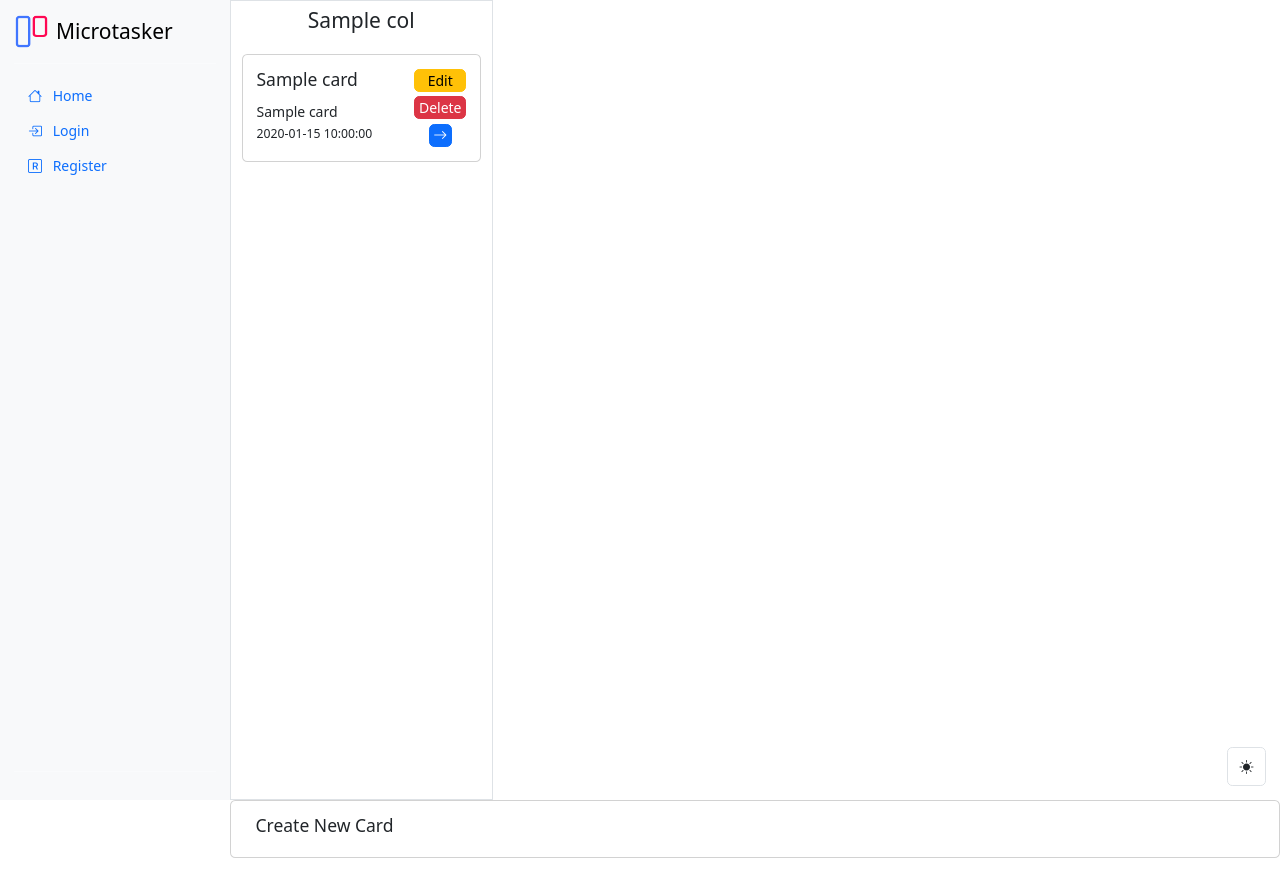
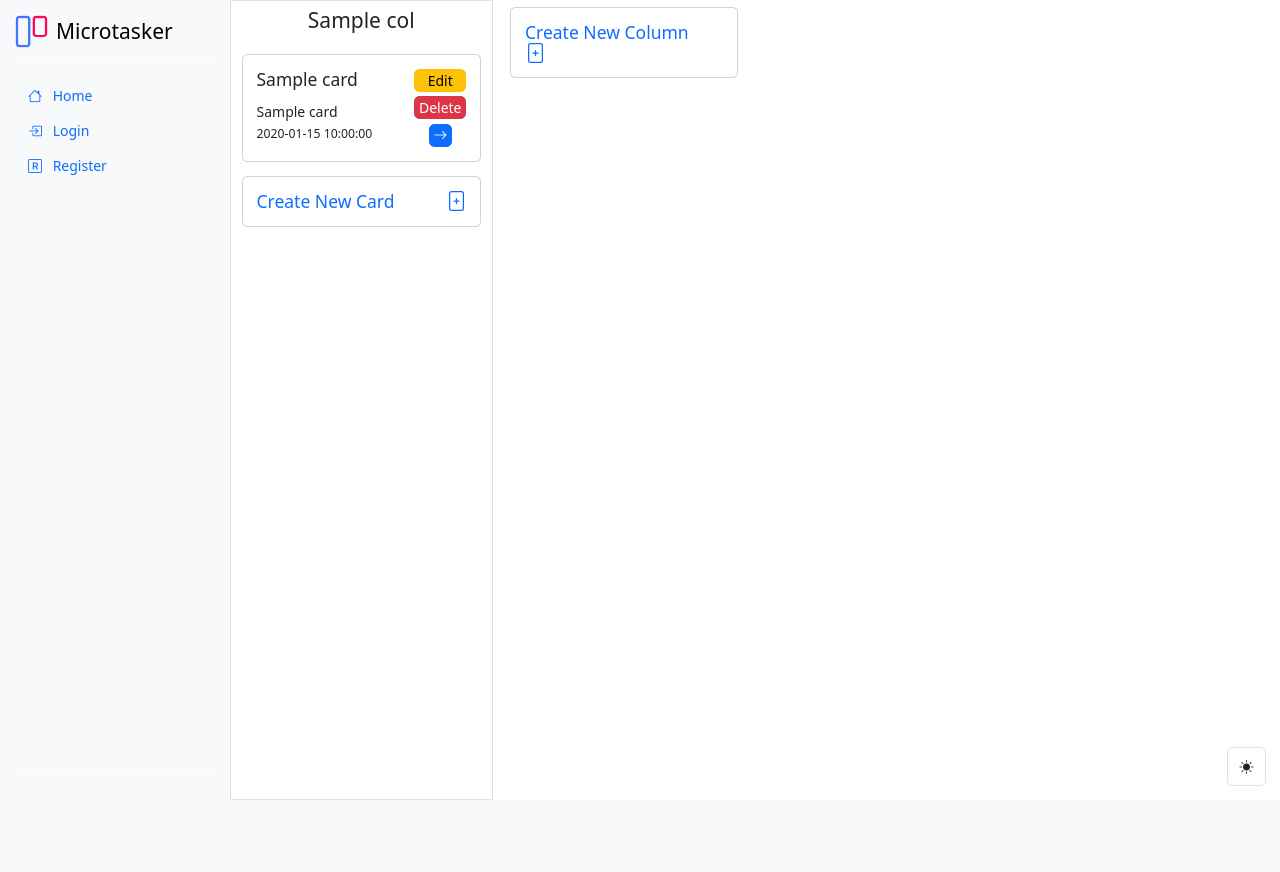
Before and after one commit to TFSM00/Microtasker, a Flask app: page /board/1 in a window 1280 px wide. After the commit the page ends 800 px from the top, so only its background shows below. Run offline with Flask 3, Linux system fonts and the light colour scheme; tables that the repository leaves empty hold one stand-in row (values such as "Sample post"); some libraries are stand-ins or nearby versions.

Commit message:
Added column creating function and fixed their display on-board

```diff
--- a/main.py
+++ b/main.py
@@ -40,6 +40,7 @@ login_manager.init_app(app)
 #TODO: Create boards
 #TODO: Edit board names
 #TODO: Edit and Delete boards, columns and cards
+#TODO: Add remember me function
 
 
 class Board(db.Model):
@@ -272,9 +273,24 @@ def createboard():
 def addcol(id):
     form = AddColForm()
     if request.method == "POST":
-        pass
-        # Add DB interact
-        # Add button to go back to board
+        if form.validate_on_submit():
+            col_check = db.session.query(Column).filter_by(column_name=form.col_name.data).first()
+            if col_check:
+                flash("A column with this name already exists in this board. Try again")
+                return redirect(url_for('addcol', id=id))
+            else:
+                board_object = db.session.get(Board, id)
+                newCol = Column(
+                    column_name = form.col_name.data,
+                    user = current_user,
+                    board = board_object
+                )
+                db.session.add(newCol)
+                db.session.commit()
+                return redirect(url_for('addcol', id=id))
+        else:
+            flash("The column name can't have more than 50 characters")
+            return redirect(url_for('addcol', id=id))
     else:
         board_object = db.session.get(Board, id)
         return render_template('addcolumn.html', id = board_object.id, form = form, cols = board_object.columns)
--- a/templates/board.html
+++ b/templates/board.html
@@ -5,23 +5,6 @@
 
 <div class="container">
     <div class="row">
-        {% if not board.columns|length %}
-        <div class="card m-3" style="max-width: 20vw;">
-            <div class="card-body">
-                <div class="d-grid">
-                    <a href="{{ url_for('addcol', id=board.id) }}" class="text-decoration-none">
-                    <div class="row row-cols-2 d-flex justify-content-between align-items-center">
-                        <h5 class="col-auto card-title m-0">Create New Column</h5>
-                        <svg class="col-auto" xmlns="http://www.w3.org/2000/svg" width="20" height="20" fill="currentColor" class="bi bi-file-plus" viewBox="0 0 16 16">
-                            <path d="M8.5 6a.5.5 0 0 0-1 0v1.5H6a.5.5 0 0 0 0 1h1.5V10a.5.5 0 0 0 1 0V8.5H10a.5.5 0 0 0 0-1H8.5V6z"></path>
-                            <path d="M2 2a2 2 0 0 1 2-2h8a2 2 0 0 1 2 2v12a2 2 0 0 1-2 2H4a2 2 0 0 1-2-2V2zm10-1H4a1 1 0 0 0-1 1v12a1 1 0 0 0 1 1h8a1 1 0 0 0 1-1V2a1 1 0 0 0-1-1z"></path>
-                        </svg>
-                    </div>
-                    </a>
-                </div>
-            </div>
-        </div>
-        {% else %}
         {% for col in board.columns %}
         <div class="col-3 border board-col">
             <h4 class="mt-2 mb-4 text-center">{{ col.column_name }}</h4>
@@ -78,20 +61,40 @@
                     </div>
                 </div>
             {% endfor %}
-            </div>
             <div class="card w-100 mb-3">
                 <div class="card-body">
                     <div class="d-grid">
-                        <div class="row row-cols-2 d-flex justify-content-between">
-                            <div class="col-auto d-flex flex-column gap-1">
-                                <h5 class="card-title" style="display: inline;">Create New Card</h5>
+                        <a href="{{ url_for('addcol', id=board.id) }}" class="text-decoration-none">
+                            <div class="row row-cols-2 d-flex justify-content-between align-items-center">
+                                <h5 class="col-auto card-title m-0">Create New Card</h5>
+                                <svg class="col-auto" xmlns="http://www.w3.org/2000/svg" width="20" height="20" fill="currentColor" class="bi bi-file-plus" viewBox="0 0 16 16">
+                                    <path d="M8.5 6a.5.5 0 0 0-1 0v1.5H6a.5.5 0 0 0 0 1h1.5V10a.5.5 0 0 0 1 0V8.5H10a.5.5 0 0 0 0-1H8.5V6z"></path>
+                                    <path d="M2 2a2 2 0 0 1 2-2h8a2 2 0 0 1 2 2v12a2 2 0 0 1-2 2H4a2 2 0 0 1-2-2V2zm10-1H4a1 1 0 0 0-1 1v12a1 1 0 0 0 1 1h8a1 1 0 0 0 1-1V2a1 1 0 0 0-1-1z"></path>
+                                </svg>
                             </div>
+                        </a>
                     </div>
                 </div>
             </div>
         </div>
         {% endfor %}
-        {% endif %}
+        <div class="col-3">
+        <div class="card m-2" style="max-width: 20vw;">
+            <div class="card-body">
+                <div class="d-grid">
+                    <a href="{{ url_for('addcol', id=board.id) }}" class="text-decoration-none">
+                        <div class="row row-cols-2 d-flex justify-content-between align-items-center">
+                            <h5 class="col-auto card-title m-0">Create New Column</h5>
+                            <svg class="col-auto" xmlns="http://www.w3.org/2000/svg" width="20" height="20" fill="currentColor" class="bi bi-file-plus" viewBox="0 0 16 16">
+                                <path d="M8.5 6a.5.5 0 0 0-1 0v1.5H6a.5.5 0 0 0 0 1h1.5V10a.5.5 0 0 0 1 0V8.5H10a.5.5 0 0 0 0-1H8.5V6z"></path>
+                                <path d="M2 2a2 2 0 0 1 2-2h8a2 2 0 0 1 2 2v12a2 2 0 0 1-2 2H4a2 2 0 0 1-2-2V2zm10-1H4a1 1 0 0 0-1 1v12a1 1 0 0 0 1 1h8a1 1 0 0 0 1-1V2a1 1 0 0 0-1-1z"></path>
+                            </svg>
+                        </div>
+                    </a>
+                </div>
+            </div>
+        </div>
+        </div>
     </div>
 
 </div>
```
Lines whose indentation alone changed are shown as unchanged.
